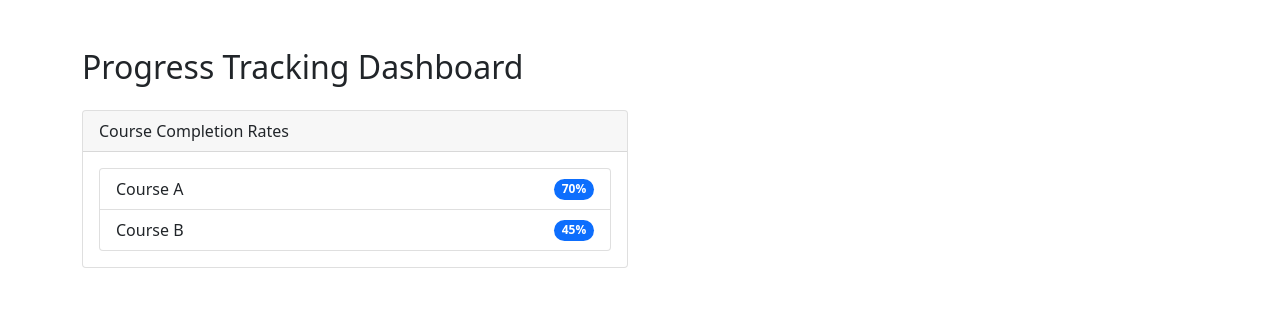
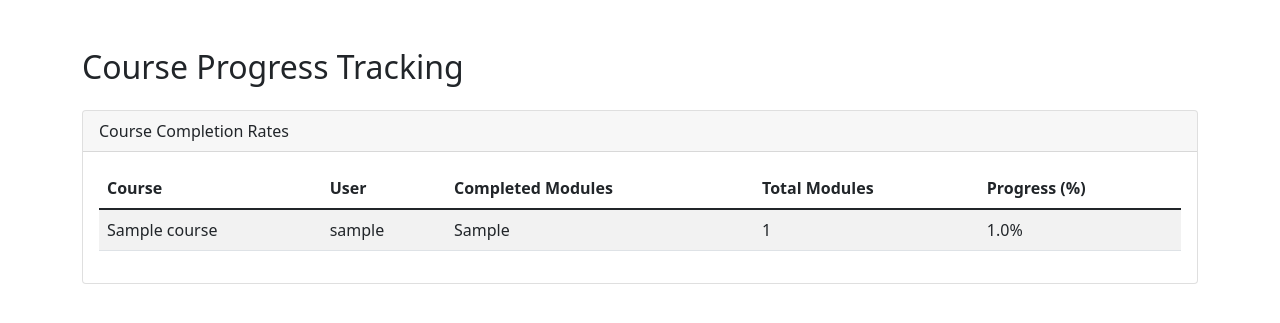
Before and after one commit to samarpitadas/Learning-And-Developmen-App, a Django app: template authenticate/templates/authenticate/track_progress.html in a window 1280 px wide. Shown: the top 323 px of the page. Run offline with Django 5.2, Linux system fonts and the light colour scheme; the template is opened without the code that fills it: most values are stand-ins (such as "Sample title", 1, 10 or a date in 2020).

Commit message:
module completeion and tracking progress

```diff
--- a/authenticate/templates/authenticate/track_progress.html
+++ b/authenticate/templates/authenticate/track_progress.html
@@ -6,24 +6,49 @@
 </head>
 <body>
     <div class="container mt-5">
-        <h2>Progress Tracking Dashboard</h2>
+        <h2>Course Progress Tracking</h2>
+
         <div class="row mt-4">
-            <div class="col-md-6">
+            <div class="col-md-12">
                 <div class="card">
                     <div class="card-header">
                         Course Completion Rates
                     </div>
                     <div class="card-body">
-                        <ul class="list-group">
-                            <li class="list-group-item d-flex justify-content-between align-items-center">
-                                Course A
-                                <span class="badge bg-primary rounded-pill">70%</span>
-                            </li>
-                            <li class="list-group-item d-flex justify-content-between align-items-center">
-                                Course B
-                                <span class="badge bg-primary rounded-pill">45%</span>
-                            </li>
-                        </ul>
+                        <!-- Table displaying course progress -->
+                        <table class="table table-striped">
+                            <thead>
+                                <tr>
+                                    <th scope="col">Course</th>
+                                    <th scope="col">User</th>
+                                    <th scope="col">Completed Modules</th>
+                                    <th scope="col">Total Modules</th>
+                                    <th scope="col">Progress (%)</th>
+                                </tr>
+                            </thead>
+                            <tbody>
+                                {% for data in progress_data %}
+                                    {% for user_progress in data.course_progress %}
+                                        <tr>
+                                            <!-- Course Name -->
+                                            <td>{{ data.course.title }}</td>
+                                            <!-- Username -->
+                                            <td>{{ user_progress.username }}</td>
+                                            <!-- Completed Modules -->
+                                            <td>{{ user_progress.completed_modules }}</td>
+                                            <!-- Total Modules -->
+                                            <td>{{ user_progress.total_modules }}</td>
+                                            <!-- Progress Percentage -->
+                                            <td>{{ user_progress.progress_percentage|floatformat:1 }}%</td>
+                                        </tr>
+                                    {% endfor %}
+                                {% empty %}
+                                    <tr>
+                                        <td colspan="5">No courses found.</td>
+                                    </tr>
+                                {% endfor %}
+                            </tbody>
+                        </table>
                     </div>
                 </div>
             </div>
--- a/authenticate/urls.py
+++ b/authenticate/urls.py
@@ -18,6 +18,8 @@ urlpatterns = [
     path('employee-dashboard/', views.employee_dashboard, name='employee_dashboard'),
     path('view-requests/', views.view_requests, name='view_requests'),
     path('view-courses/', views.view_courses, name='view_courses'),
+    path('view-course-details/<int:course_id>/', views.view_course_details, name='view_course_details'),
+    path('update-module-completion/<int:course_id>/', views.update_module_completion, name='update_module_completion'),
     path('my-requests/', views.my_requests, name='my_requests'),
     path('delete-request/<int:request_id>/', views.delete_request, name='delete_request'),
     path('delete-course/<int:course_id>/', views.delete_course, name='delete_course'),
```
Also changed, not shown: authenticate/models.py (+8 -0 lines), authenticate/templates/authenticate/view_course_details.html (added, +36 -0 lines), authenticate/templates/authenticate/view_courses.html (+3 -14 lines), authenticate/views.py (+63 -6 lines), authenticate/migrations/0008_employeecourseprogress.py (added), authenticate/migrations/0009_usermodulecompletion_delete_employeecourseprogress.py (added), db.sqlite3.
